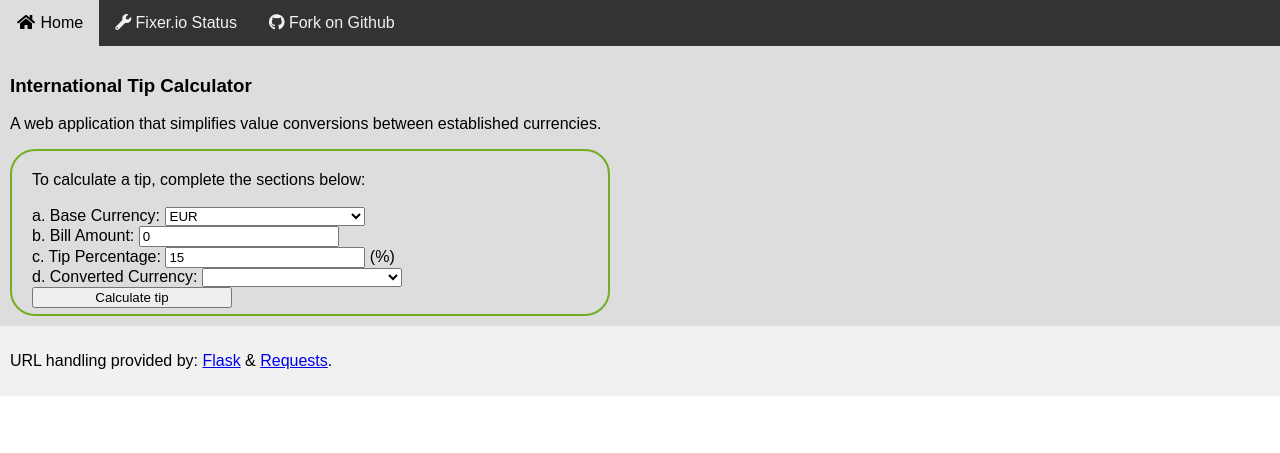
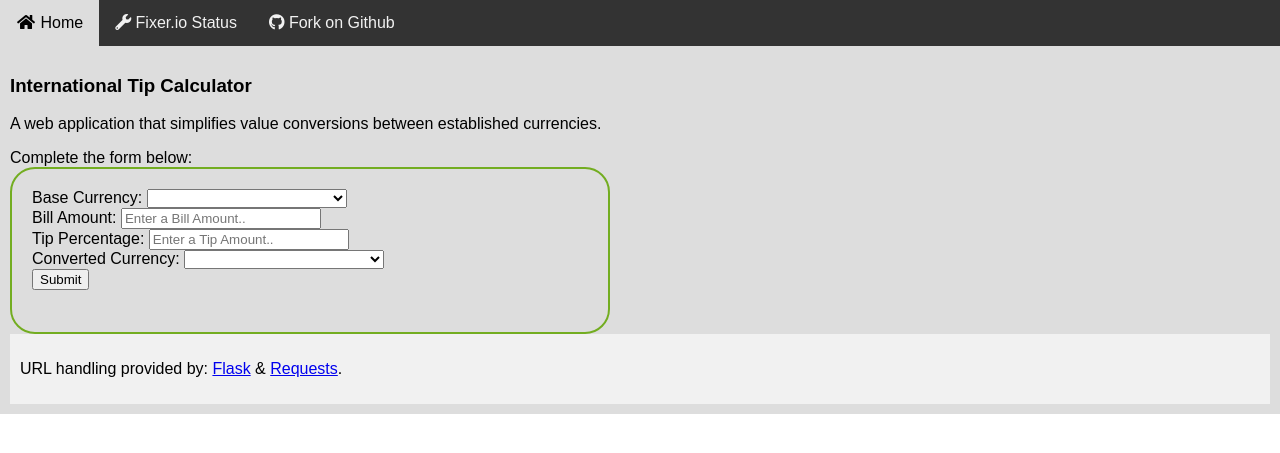
Before and after one commit to mcdonagj/Tiptabs, a Flask app: page / in a window 1280 px wide. Shown: the top 453 px of the page. Run offline with Flask 2, Linux system fonts and the light colour scheme; lists and menus that the app fills with data are empty; some libraries are stand-ins or nearby versions.

Commit message:
Redesign front-end app to use AngularJS for form population and control.
Signed-off-by: Gary McDonald <mcdonagj@dukes.jmu.edu>

```diff
--- a/templates/app.html
+++ b/templates/app.html
@@ -4,64 +4,66 @@
 <meta name="viewport" content="width=device-width, initial-scale=1">
 <head>
 <link rel="stylesheet" type="text/css" href="{{ url_for('static', filename='style.css') }}">
-
 <link rel="stylesheet" href="https://use.fontawesome.com/releases/v5.0.13/css/all.css" integrity="sha384-DNOHZ68U8hZfKXOrtjWvjxusGo9WQnrNx2sqG0tfsghAvtVlRW3tvkXWZh58N9jp" crossorigin="anonymous">
 <script src="https://ajax.googleapis.com/ajax/libs/angularjs/1.7.2/angular.min.js"></script>
-
 <title>International Tip Calculator</title>
-
 </head>
 
-    <body ng-app="test">
+<body ng-app="itc_app">
 <div class="topnav">
 <a href="http://127.0.0.1:5000/"><i class="fas fa-home fa-fw"></i>  Home</a>
 <a href="http://127.0.0.1:5000/fixer_status"><i class="fas fa-wrench"></i>  Fixer.io Status</a>
 <a href="https://github.com/mcdonagj/International-Tip-Calculator"><i class="fab fa-github"></i>  Fork on Github</a>
 </div>
 
-
 <div class="content">
-
 <h3>International Tip Calculator</h3>
 <p>A web application that simplifies value conversions between established currencies.</p>
-            <div ng-controller="testCtrl">
-                <div class="roundedcorners">
-                <form method="POST" ng-submit="submit()">
-
-                    To calculate a tip, complete the sections below:
-                    <br><br>
-
-                    a. Base Currency:
-
-                    <select class="form-control" name="base_currency" id="Base Currency">
-                        <option name='Euro' value="EUR">EUR</option>
-                    </select>
-
-                    <br>
-
-                    b. Bill Amount:
-                    <input type="number" name="bill_amount" min="0" step="0.01" value="0"><br>
-
-                    c. Tip Percentage:
-                    <input type="number" name="tip_percentage" min="0" max="100" step="1" value="15">
-                    (%)
-                    <br>
-
-                    d. Converted Currency:
 
 <script>
-                            var app = angular.module("test", []);
-                            app.controller("testCtrl", function($scope) {
-                                $scope.list= JSON.parse('{{rates | tojson}}');
+var app = angular.module("itc_app", []);
+
+app.controller("app_controller", function($scope, $http) {
+$scope.response = {};
+$scope.sendResponse = function() {
+$http.post('/', $scope.response, {'Content-Type': 'application/x-www-form-urlencoded'})
+};
+$scope.available_rates= JSON.parse('{{rates | tojson}}');
 })
 </script>
 
-                        <select ng-model="value" ng-options="value for value in list"></select>
-                        <br>
+<div class="container" ng-controller="app_controller">
+<label>Complete the form below:</label>
+<div class="roundedcorners">
 
-                    <input type="submit" value="Calculate tip" />
+<form ng-submit="sendResponse()" action="/" method="POST">
+
+<div class="form-group">
+<label for="baseCurrency">Base Currency:</label>
+<!-- <select class="form-control" id="Base Currency" ng-model="base_currency" ng-options="base_currency for base_currency in available_rates"></select> -->
+<select class="form-control" name="Base Currency" ng-model="response.base_currency">
+<option value="EUR">EUR</option>
+</select>
+</div>
+
+<div class="form-group">
+<label for="billAmount">Bill Amount:</label>
+<input type="number" name="bill_amount" class="form-control" ng-model="response.bill_amount" min="0" step="0.01" value="0" placeholder="Enter a Bill Amount.." required>
+</div>
+
+<div class="form-group">
+<label for="tipPercentage">Tip Percentage:</label>
+<input type="number" name="tip_percentage" class="form-control" ng-model="response.tip_percentage" min="0" max="100" step="1" value="15" placeholder="Enter a Tip Amount.." required>
+</div>
+
+<div class="form-group">
+<label for="convertedCurrency">Converted Currency:</label>
+<select class="form-control" name="converted_currency" ng-init="response.converted_currency = converted_currency[1]"ng-model="response.converted_currency" ng-options="converted_currency for converted_currency in available_rates" placeholder="Select your Conversion Currency.." required></select>
+</div>
+
+<button type="submit" class="btn btn-default">Submit</button>
+
 </form>
-                    </div>
 </div>
 </div>
 
@@ -70,6 +72,4 @@
 </div>
 
 </body>
-
-
 </html>
```
Lines whose indentation alone changed are shown as unchanged.
